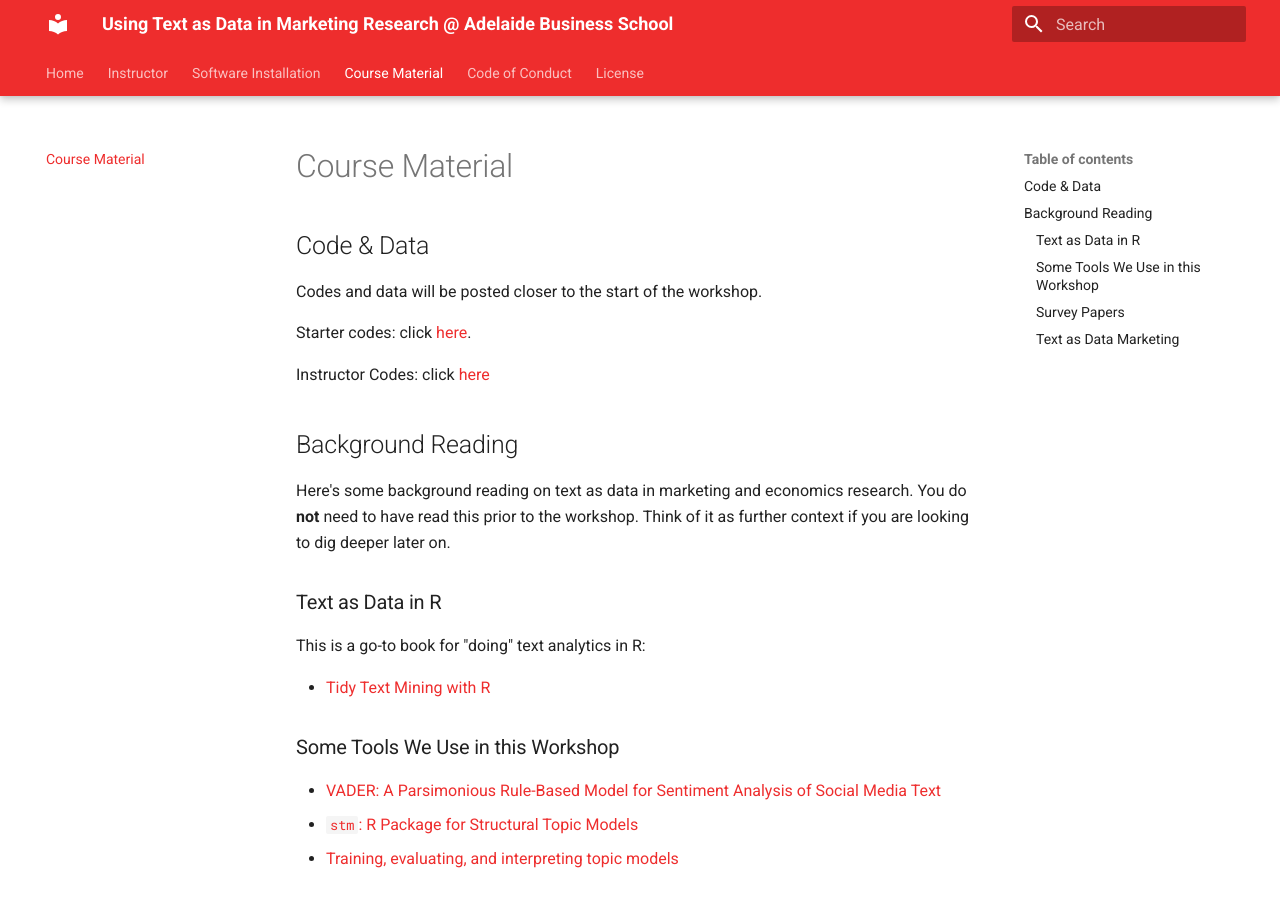
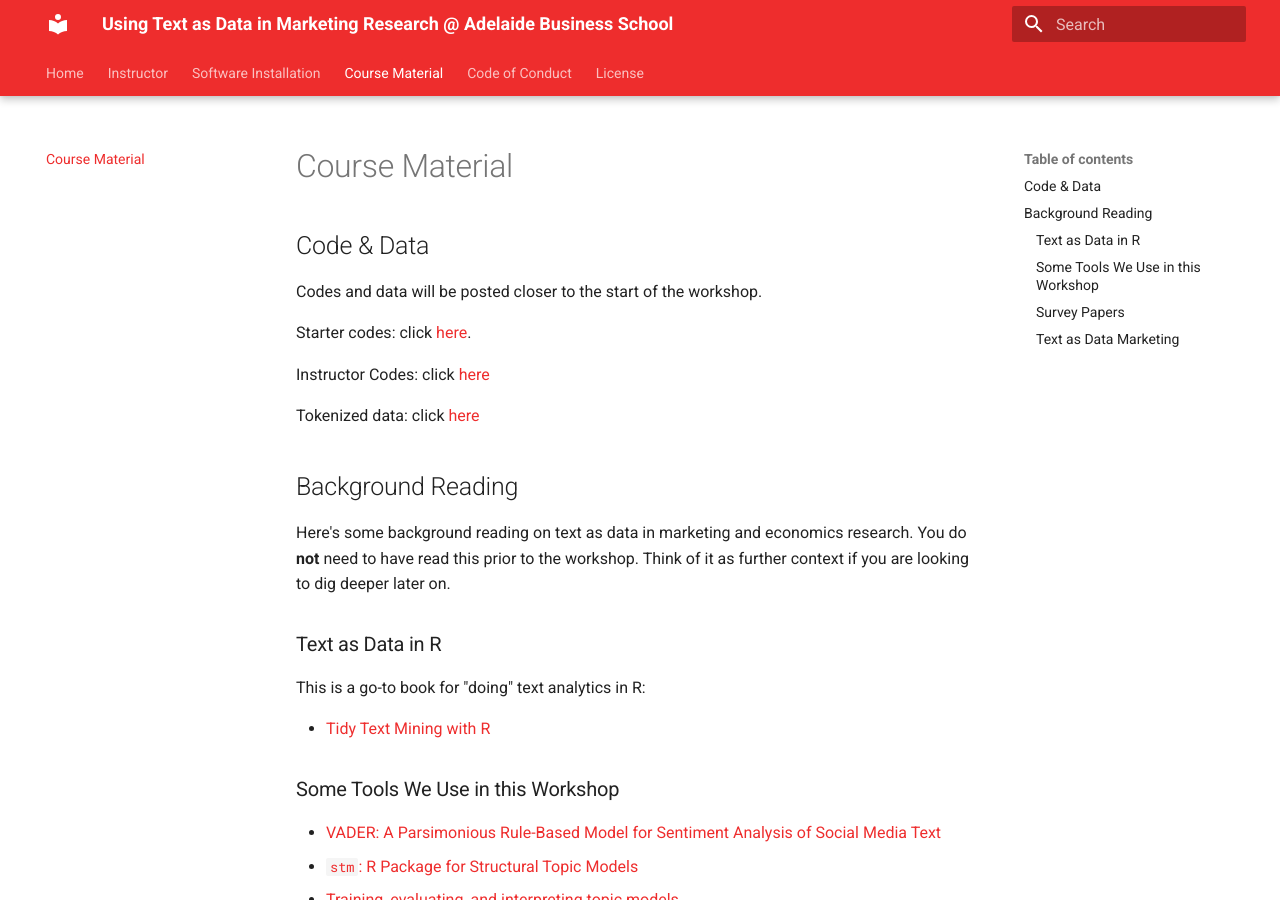
Before and after one commit to deer-marketing-lab/2023-03-21-adelaide, an MkDocs documentation site: the page built from docs/course_material.md, in a window 1280 px wide and 900 px high. Built offline with MkDocs 1.6.1 and Material for MkDocs 9.7.7, drawn with Linux system fonts in a browser that asks for light colours.

Commit message:
add tokenized data

```diff
--- a/docs/course_material.md
+++ b/docs/course_material.md
@@ -7,6 +7,8 @@
 Starter codes: click [here](https://github.com/deer-marketing-lab/2023-03-21-adelaide/raw/main/assets/starter_code.zip).
 
 Instructor Codes: click [here](https://github.com/deer-marketing-lab/2023-03-21-adelaide/raw/main/assets/instructor_code.zip)
+
+Tokenized data: click [here](https://github.com/deer-marketing-lab/2023-03-21-adelaide/raw/main/assets/tokens.csv)
 
 
 ## Background Reading
```
